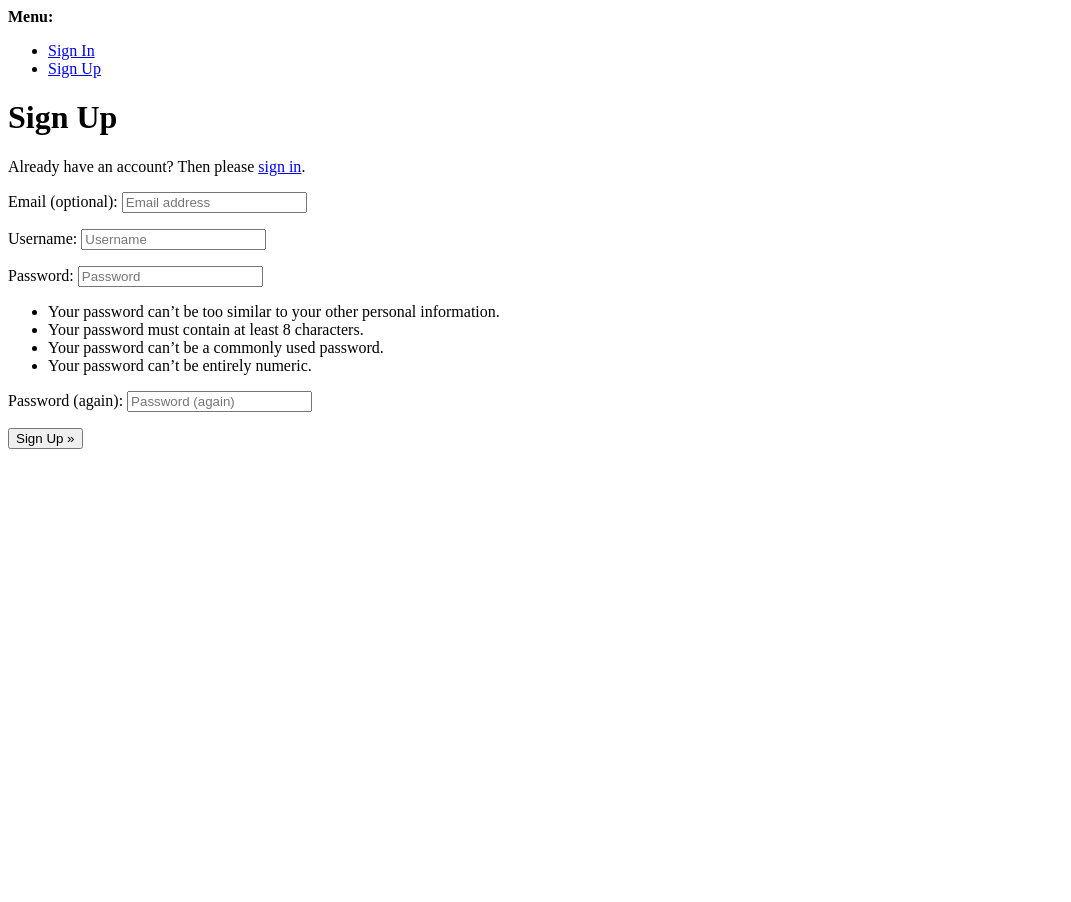
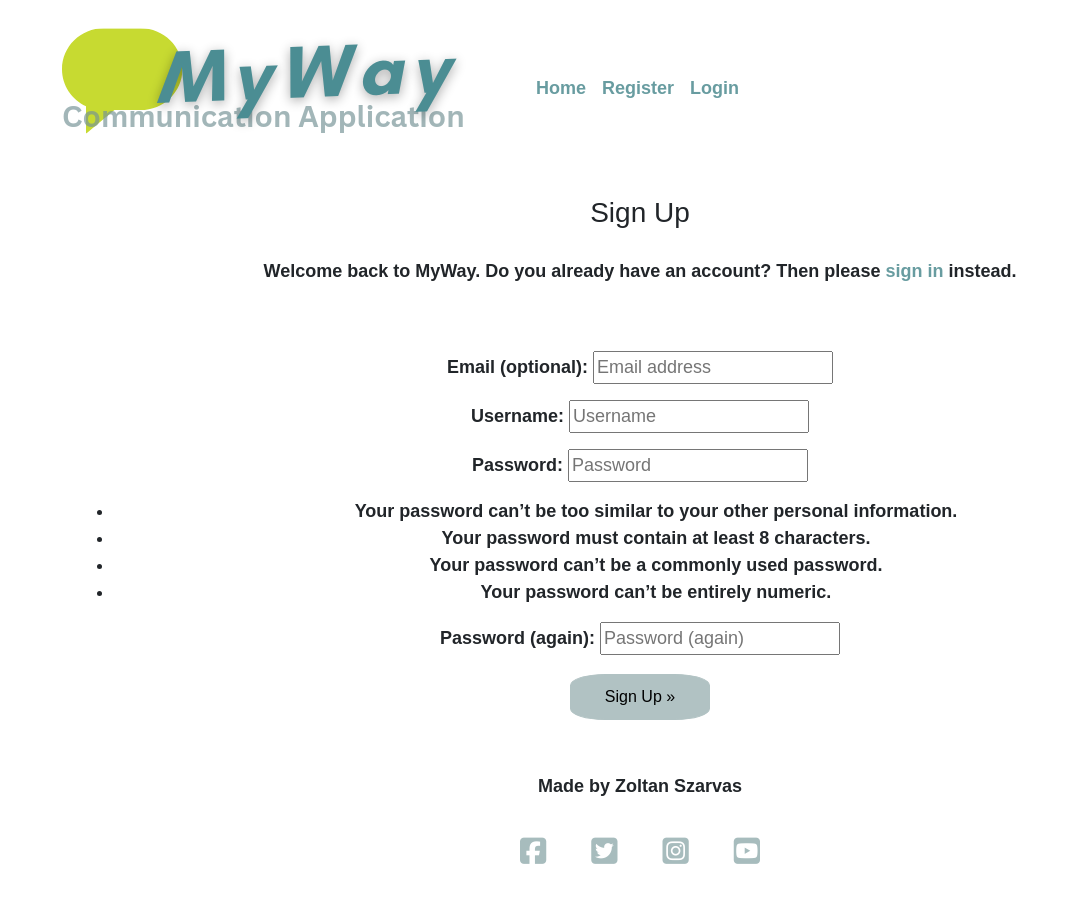
Before and after one commit to ZoltanSzarvas0209/mp3_MyWay, a Django app: page /accounts/signup/ in a window 1280 px wide. Shown: the whole page, without its empty margins (0-1071 px from the left). Before the commit the page ends 449 px from the top, so only its background shows below. Run offline with Django 4.2, Linux system fonts and the light colour scheme; some libraries are stand-ins or nearby versions; some web fonts are replaced.

Commit message:
update styling for login,logout and sign-up pages

```diff
--- a/static/css/style.css
+++ b/static/css/style.css
@@ -1,4 +1,13 @@
 /*-----------------------------General styles----------------------------*/
+
+.link {
+    color: #689CA0 ;
+    text-decoration: none;
+}
+
+.link:hover {
+    color: #D7E46D;
+}
 
 body {
     font-family: "Parkinsans", sans-serif;
@@ -86,6 +95,27 @@
     overflow:hidden;
 }
 
+/*------------------------------------Login------------------------*/
+
+.login-page {
+    margin-top: 50px;
+    margin-bottom: 50px;
+}
+
+/*------------------------------------Logout------------------------*/
+
+.logout {
+    margin-top: 50px;
+    margin-bottom: 50px;
+}
+
+/*------------------------------------SignUp------------------------*/
+
+.signup {
+    margin-top: 50px;
+    margin-bottom: 50px;
+}
+
 /*-------------------------------------Header------------------------------*/
 
 /* used ChatGPT to workout how to bring the color back */
@@ -101,7 +131,15 @@
     height: 26px;
 }
 
-/*-------------Footer------------*/
+.nav-link {
+    color: #689CA0 ;
+}
+
+.nav-link:hover {
+    color: #D7E46D;
+}
+
+/*----------------------------------------Footer-------------------------------------*/
 
 i {
     font-size: 30px;
--- a/templates/account/signup.html
+++ b/templates/account/signup.html
@@ -1,21 +1,38 @@
-{% extends "account/base.html" %}
+{% extends "base.html" %}
 
 {% load i18n %}
 
-{% block head_title %}{% trans "Signup" %}{% endblock head_title %}
+{% block head_title %}{% trans "Signup" %}{% endblock %}
 
 {% block content %}
-<h1>{% trans "Sign Up" %}</h1>
+<div class="container">
+  <div class="row">
+    <div class="col-12 text-center">
+      <h3>{% trans "Sign Up" %}</h3>
 
-<p>{% blocktrans %}Already have an account? Then please <a href="{{ login_url }}">sign in</a>.{% endblocktrans %}</p>
+      <p>{% blocktrans %}
+        Welcome back to MyWay.
+        Do you already have an account? Then please
+        <a class="link" href="{{ login_url }}">sign in</a>
+        instead.
+      {% endblocktrans %}</p>
+    </div>
+  </div>
+  <div class="row">
+    <div class="col-12 text-center">
+      <form class="signup" id="signup_form" method="post"
+        action="{% url 'account_signup' %}">
+        {% csrf_token %}
+        {{ form.as_p }}
+        {% if redirect_field_value %}
+        <input type="hidden" name="{{ redirect_field_name }}"
+          value="{{ redirect_field_value }}" />
+        {% endif %}
+        <button class="crudbtn" type="submit">
+          {% trans "Sign Up" %} &raquo;</button>
+      </form>
+    </div>
+  </div>
+</div>
 
-<form class="signup" id="signup_form" method="post" action="{% url 'account_signup' %}">
-  {% csrf_token %}
-  {{ form.as_p }}
-  {% if redirect_field_value %}
-  <input type="hidden" name="{{ redirect_field_name }}" value="{{ redirect_field_value }}" />
-  {% endif %}
-  <button type="submit">{% trans "Sign Up" %} &raquo;</button>
-</form>
-
-{% endblock content %}
+{% endblock %}
--- a/templates/base.html
+++ b/templates/base.html
@@ -42,7 +42,7 @@
 
                     <li class="nav-item">
                         <a class="nav-link {% if request.path == home_url %}active{% endif %}" aria-current="page"
-                            href="#">Home</a>
+                            href="{% url 'communication_home' %}">Home</a>
                     </li>
                     {% if user.is_authenticated %}
                     <li class="nav-item">
@@ -87,8 +87,8 @@
     </main>
 
     <!-- Footer -->
-    <footer>
-        <p class="m-0 text-center">
+    <footer class="text-center">
+        <p class="text-center">
         {% block copyright %}Made by Zoltan Szarvas{% endblock copyright %}
         </p>
         <p class="text-center">
```
Also changed, not shown: templates/account/login.html (+6 -7 lines), templates/account/logout.html (+4 -4 lines).
